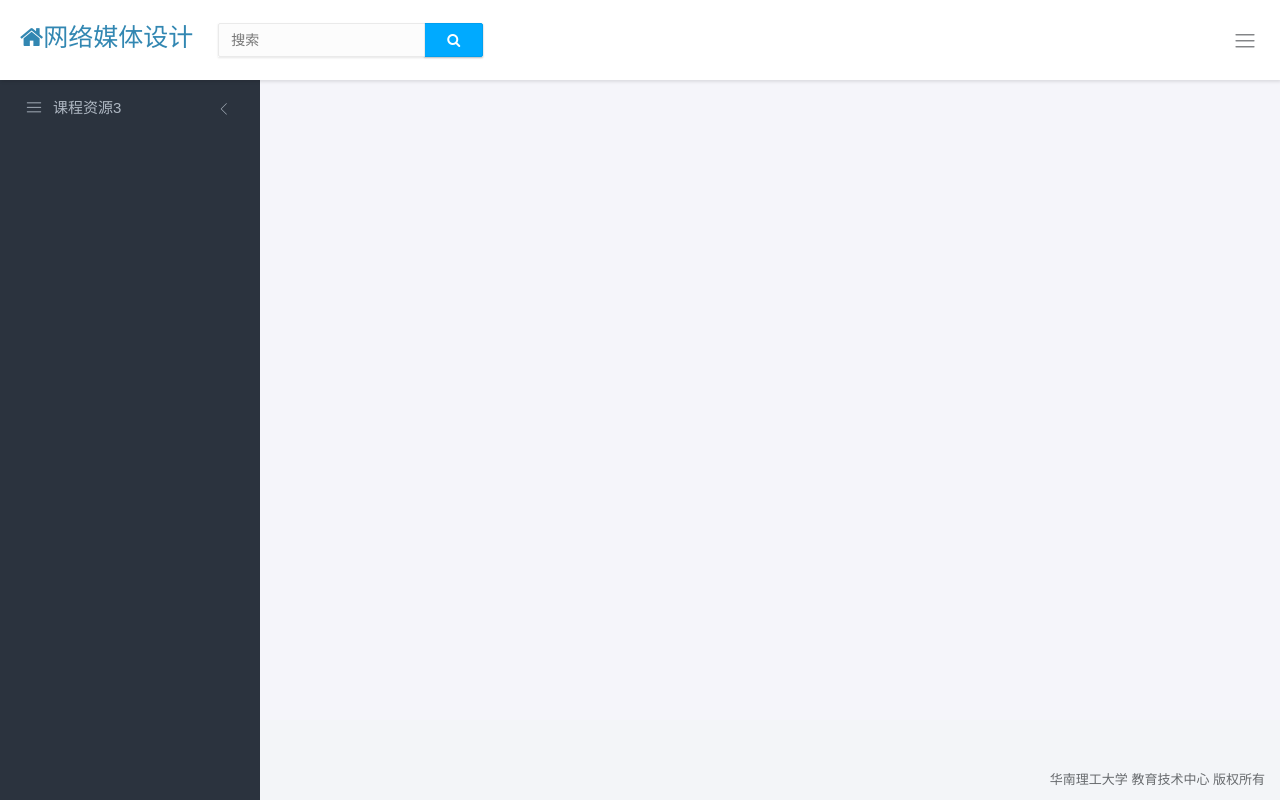
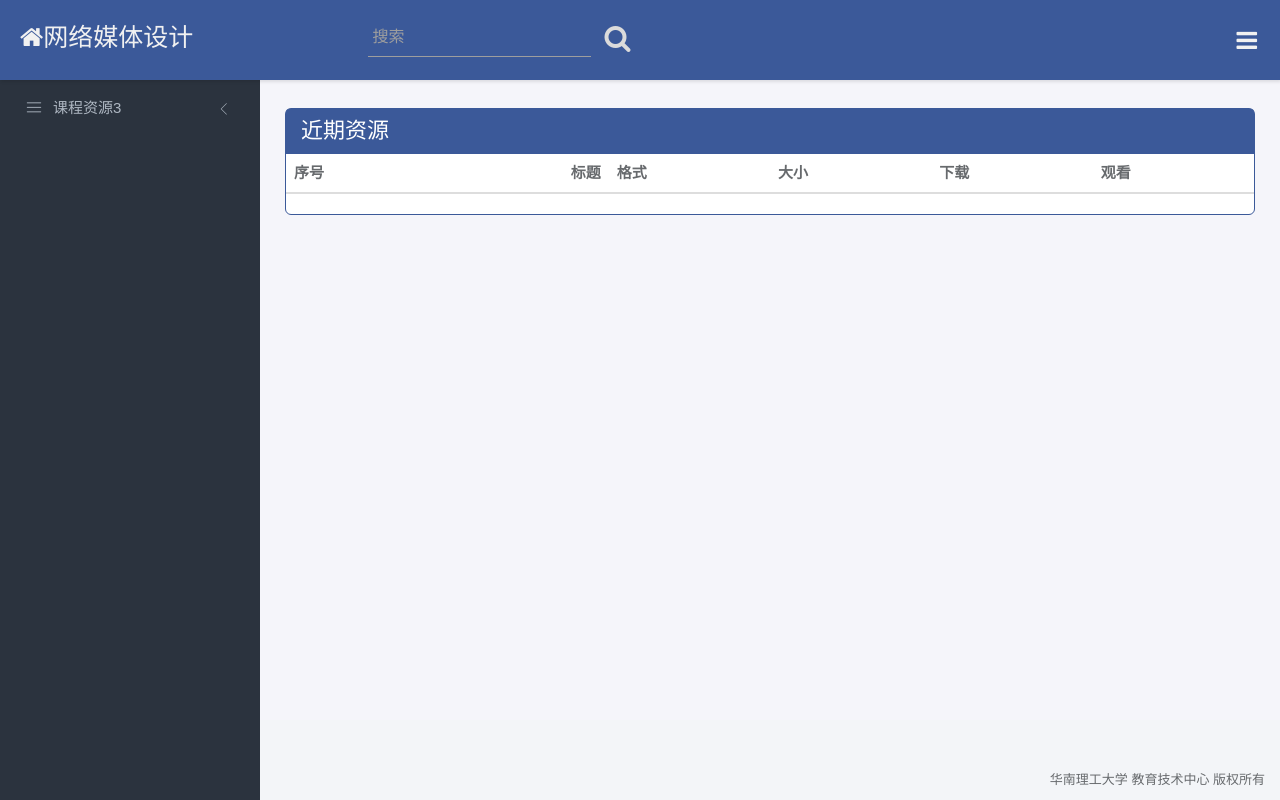
Before and after one commit to sxyzc/wdesign_srp, a Django app: page /srp/index in a window 1280 px wide. Run offline with Django 3.2, Linux system fonts and the light colour scheme; lists and menus that the app fills with data are empty; some libraries are stand-ins or nearby versions.

Commit message:
前端仿facebook 添加下滑隐藏顶部导航，首页添加‘近期资源’

```diff
--- a/srp/static/css/main.css
+++ b/srp/static/css/main.css
@@ -95,7 +95,9 @@ footer {
   left: 0 !important; }
 
 .layout-fullwidth #wrapper .btn-toggle-fullwidth {
-  color: #00AAFF; }
+  /*color: #00AAFF;*/
+  color: #ffffff;
+}
 
 .offcanvas-active #wrapper .sidebar {
   left: 0; }
@@ -113,7 +115,8 @@ footer {
   #wrapper .navbar {
     left: 0 !important; }
   #wrapper .btn-toggle-fullwidth {
-    color: #00AAFF; }
+    /*color: #00AAFF; */
+    color: #ffffff; }
   .btn-toggle-minified {
     display: none; } }
 
@@ -205,25 +208,26 @@ html.fullscreen-bg #wrapper {
 
 
 .navbar-form {
-  padding: 15px;
+  padding-top: 15px;
   border: 0; }
   .navbar-form input[type="text"] {
     min-width: 200px; }
   @media screen and (max-width: 767px) {
     .navbar-form {
-      float: left;
+      float: right;
       width: 70%;
       margin-left: 5px;
-      margin-right: 5px;
+      margin-right: 15px;
       padding-left: 0;
       padding-right: 0; }
       .navbar-form .input-group {
-        width: 70%; }
+        width: 100%; }
       .navbar-form input[type="text"] {
         min-width: 150px; } }
   @media screen and (max-width: 640px) {
     .navbar-form {
-      display: none; } }
+      display: block;
+    } }
 
 .navbar-nav .icon-menu {
   display: inline-block;
@@ -454,12 +458,12 @@ ul.list-justify > li {
   border-radius: 2px;
   border-color: #eaeaea;
   background-color: #fcfcfc; }
-  .form-control:focus {
-    -moz-box-shadow: 0px 1px 2px 0 rgba(0, 0, 0, 0.1);
-    -webkit-box-shadow: 0px 1px 2px 0 rgba(0, 0, 0, 0.1);
-    box-shadow: 0px 1px 2px 0 rgba(0, 0, 0, 0.1);
-    border-color: #d6d6d6;
-    background-color: #fff; }
+  /*.form-control:focus {*/
+    /*-moz-box-shadow: 0px 1px 2px 0 rgba(0, 0, 0, 0.1);*/
+    /*-webkit-box-shadow: 0px 1px 2px 0 rgba(0, 0, 0, 0.1);*/
+    /*box-shadow: 0px 1px 2px 0 rgba(0, 0, 0, 0.1);*/
+    /*border-color: #d6d6d6;*/
+    /*background-color: #fff; }*/
 
 .input-group {
   -moz-box-shadow: 0px 1px 2px 0 rgba(0, 0, 0, 0.1);
--- /dev/null
+++ b/srp/static/css/mystyle.css
@@ -0,0 +1,131 @@
+/*#f1f1f1*/
+/*#3b5999*/
+.brand {
+    font-size: 25px;
+
+}
+.brand > a {
+    color: #f1f1f1;
+}
+.brand > a:hover, .brand >a:active{
+     color: #ffffff;
+}
+@media screen and (min-width: 768px) {
+    .navbar-form {
+        width: 70%;
+        margin-left: 5px;
+        margin-right: 50px;
+        padding-left: 0;
+        padding-right: 0; } }
+
+.table-panel {
+    background-color: #ffffff;
+    border:1px solid #3b5999;
+    border-radius: 6px;
+}
+
+.panel-heading {
+    /*margin-bottom: 20px;*/
+    padding-bottom: 10px;
+    background-color: #3b5999;
+}
+
+.panel-title {
+    /*margin-top: 10px;*/
+    font-size: 22px;
+    color: #ffffff;
+}
+
+.navbar-form {
+    padding-top: 10px;
+    -webkit-box-shadow: none;
+    box-shadow: none;
+    border: none;
+}
+
+.search-input {
+    color: #f1f1f1;
+    background-color: transparent;
+    border: none;
+    border-bottom: 1px solid #9e9e9e;
+    border-radius: 0;
+    outline: none;
+    height: 3rem;
+    box-shadow: none;
+    box-sizing: content-box;
+    transition: all 0.3s;
+    font-size: 16px;
+    padding: 4px;
+}
+
+.input-group {
+    -moz-box-shadow: none;
+    -webkit-box-shadow: none;
+    box-shadow: none; }
+
+.search-input:focus {
+    -moz-box-shadow: none;
+    -webkit-box-shadow: none;
+    /*border-bottom: 1px solid #9e9e9e;*/
+    /*border: none;*/
+    /*box-shadow: none;*/
+    border-bottom: 1px solid #9e9e9e;
+    box-shadow: 0 1px 0 0 #9e9e9e;
+    background-color: transparent; }
+
+.navbar-default {
+    background-color: #3b5999;
+}
+
+.navbar-default .brand {
+    background-color: #3b5999; }
+
+#search-btn {
+    color: #dbdbdb;
+    background-color: transparent;
+    border: none;
+    box-shadow: none;
+    -webkit-box-shadow: none;}
+#search-btn:hover, #search-btn:focus, #search-btn:active {
+    color: #ffffff;
+    background-color: transparent;
+    border: none;
+    box-shadow: none;
+    -webkit-box-shadow: none;
+    outline: none;}
+
+.navbar-btn button, button > a{
+    color: #f1f1f1;
+}
+.navbar-btn button:hover, button > a:hover{
+    color: #ffffff;
+}
+
+.form-control::-moz-placeholder{color:#9e9e9e;opacity:1}
+.form-control:-ms-input-placeholder{color:#9e9e9e}
+.form-control::-webkit-input-placeholder{color:#9e9e9e}
+.form-control:-webkit-autofill {
+    -webkit-box-shadow: 0 0 0px 1000px #3b5999 inset;
+    -webkit-text-fill-color: #ffffff;
+}
+
+.sidebar .nav > li > a:hover i, .sidebar .nav > li > a:focus i, .sidebar .nav > li > a.active i {
+    color: #38a7d5; }
+
+.sidebar .nav > li > a:focus, .sidebar .nav > li > a.active {
+    /*background-color: #19243c;*/
+    border-left-color: #38a7d5; }
+
+/*.sidebar .nav .nav {*/
+    /*background-color: #19243c   ; }*/
+
+a, .pagination>li>a, .pagination>li>span{
+    color: #3b5999; }
+a:hover, a:focus {
+    color: #459bd5;
+    text-decoration: none; }
+
+#dataTables-example_paginate {
+    margin-left: 10px;
+    margin-bottom: 10px;
+}
--- a/srp/templates/index.html
+++ b/srp/templates/index.html
@@ -6,14 +6,14 @@
     <meta http-equiv="X-UA-Compatible" content="IE=edge,chrome=1">
     <meta name="viewport" content="width=device-width, initial-scale=1.0, maximum-scale=1.0, user-scalable=0">
     <style type="text/css">
-    .menu-li-style{border:1px solid #B40607;}//第一层设置属性方便区分
-    #menu li ul{border:1px solid #707F8C; display: none;}//第一层以后的设置属性
+    /*.menu-li-style{border:1px solid #B40607;}//第一层设置属性方便区分*/
+    /*#menu li ul{border:1px solid #707F8C; display: none;}//第一层以后的设置属性*/
     </style>
     <link href="../static/css/bootstrap.min.css" rel="stylesheet">
     <link rel="stylesheet" href="../static/font-awesome/css/font-awesome.min.css">
     <link rel="stylesheet" href="../static/linearicons/style.css">
     <link rel="stylesheet" href="../static/css/main.css">
-    <!--<link rel="stylesheet" href="../static/css/mystyle.css">-->
+    <link rel="stylesheet" href="../static/css/mystyle.css">
     <script type="text/javascript" src="http://code.jquery.com/jquery-latest.js"></script>
 <script>
 function loadXMLDoc(dname)
@@ -131,21 +131,21 @@ console.log(root_node.getAttribute("displayName")+"!!!!!    "+is_leaf)
 <div id="wrapper">
 <!--NAVBAR-->
     <nav class="navbar navbar-default navbar-fixed-top">
-        <div class="brand" style="font-size: 25px">
+        <div class="brand">
             <a href="index.html"><i class="fa fa-home"></i>网络媒体设计</a>
         </div>
         <div class="container-fluid">
             <!--<div class="navbar-btn visible-sm visible-xs">-->
-                <!--<button type="button"><a href="javascript:history.go(-1);"><i class="lnr lnr-arrow-left"></i></a></button>-->
+                <!--<button type="button"><a href="javascript:history.go(-1);"><i class="fa fa-arrow-left"></i></a></button>-->
             <!--</div>-->
             <div class="navbar-btn navbar-btn-right">
-                <button type="button" class="btn-toggle-fullwidth"><i class="lnr lnr-menu"></i></button>
+                <button type="button" class="btn-toggle-fullwidth"><i class="fa fa-bars"></i></button>
             </div>
-            <form role="form" method="GET" action="{% url 'srp:search' %}" class="navbar-form navbar-left" style="display: block; margin-left: 10px">
+            <form role="form" method="GET" action="{% url 'srp:search' %}" class="navbar-form navbar-right">
                 <div class="input-group">
                     <!--<label for="keyword" class="control-label sr-only">关键词</label>-->
-                    <input type="text" class="form-control" id="keyword" value="" placeholder="搜索" name="keyword">
-                    <span class="input-group-btn"><button id="search-btn" type="submit" class="btn btn-primary"><i class="fa fa-search"></i></button></span>
+                    <input type="text" class="form-control search-input" id="keyword" value="" placeholder="搜索" name="keyword">
+                    <span class="input-group-btn"><button id="search-btn" type="submit" class="btn"><i class="fa fa-search fa-2x"></i></button></span>
                 </div>
             </form>
         </div>
@@ -188,15 +188,67 @@ console.log(root_node.getAttribute("displayName")+"!!!!!    "+is_leaf)
     <div class="main">
         <div class="main-content">
             <div class="container-fluid">
+                <div class="table-panel">
+                    <div class="panel-heading">
+                        <!---------------- 首页显示最新10条资源 ----------------->
+                        <h3 class="panel-title">近期资源</h3>
+                    </div>
+                    <div class="panel-body no-padding">
+                        <div class="">
                             <table class="table">
+                                <thead>
+                                <tr>
+                                    <th>序号</th>
+                                    <th style="text-align:right">标题</th>
+                                    <th>格式</th>
+                                    <th>大小</th>
+                                    <th>下载</th>
+                                    <th>观看</th>
+                                </tr>
+                                </thead>
+                                <tbody>
                                 {% for res in L %}
+                                <!-- 资源信息为
+        temp_list =[title_text,download_text,format_text,size_text,time_text,user_text,key_word,other_01,other_02,other_03]  -->
                                 <tr>
-                          <td>{{res.0}}</a></td>
-                          <td style="text-align:right">{{res.1}}</td>
-                          <td >{{res.2}}</td>
+                                    <td>{{ forloop.counter }}</td>
+                                    <td style="text-align:right">{{res.0}}</td>
+                                    <td>{{res.2}}</td>
+                                    <td>{{res.3}}</td>
+                                    <td ><a href='{{res.res_path}}'><i class="fa fa-download"></i><span class="hidden-xs">下载</span></a></td>
+                                    <td ><a href='{{res.other_01}}'><i class="fa fa-eye"></i><span class="hidden-xs">观看</span></a></td>
                                 </tr>
                                 {% endfor %}
+                                </tbody>
                             </table>
+
+                        </div>
+                        <!--<div class="dataTables_paginate paging_simple_numbers" id="dataTables-example_paginate">-->
+                            <!--<ul class="pagination">-->
+                                <!--<li class="paginate_button previous" aria-controls="dataTables-example" tabindex="0" id="dataTables-example_previous">-->
+                                    <!--{% if L.has_previous %}-->
+                                    <!--<a href="?page={{ L.previous_page_number }}">上一页</a>-->
+                                    <!--{% endif %}-->
+                                <!--</li>-->
+                                <!--&lt;!&ndash;<li class="paginate_button active" aria-controls="dataTables-example" tabindex="0"><a href="#">1</a></li>&ndash;&gt;-->
+                                <!--&lt;!&ndash;<li class="paginate_button " aria-controls="dataTables-example" tabindex="0"><a href="#">2</a></li>&ndash;&gt;-->
+                                <!--&lt;!&ndash;<li class="paginate_button " aria-controls="dataTables-example" tabindex="0"><a href="#">3</a></li>&ndash;&gt;-->
+                                <!--&lt;!&ndash;<li class="paginate_button " aria-controls="dataTables-example" tabindex="0"><a href="#">4</a></li>&ndash;&gt;-->
+                                <!--&lt;!&ndash;<li class="paginate_button " aria-controls="dataTables-example" tabindex="0"><a href="#">5</a></li>&ndash;&gt;-->
+                                <!--<li class="paginate_button next" aria-controls="dataTables-example" tabindex="0" id="dataTables-example_next">-->
+                                    <!--{% if L.has_next %}-->
+                                    <!--<a href="?page={{ L.next_page_number }}">下一页</a>-->
+                                    <!--{% endif %}-->
+                                <!--</li>-->
+                            <!--</ul>-->
+                            <!--<div>-->
+                            <!--<span class="current">-->
+                                <!--当前第 {{ L.number }} 页 共 {{ L.paginator.num_pages }} 页.-->
+                            <!--</span>-->
+                            <!--</div>-->
+                        <!--</div>-->
+                    </div>
+                </div>
             </div>
         </div>
     </div>
@@ -212,5 +264,7 @@ console.log(root_node.getAttribute("displayName")+"!!!!!    "+is_leaf)
 <script src="../static/scripts/bootstrap.min.js"></script>
 <script src="../static/scripts/jquery.slimscroll.min.js"></script>
 <script src="../static/scripts/klorofil-common.js"></script>
+<script src="../static/scripts/jquery.bootstrap-autohidingnavbar.js"></script>
+<script>$(".navbar-fixed-top").autoHidingNavbar();</script>
 </body>
 </html>
```
Also changed, not shown: srp/templates/detail.html (+15 -12 lines), srp/templates/search.html (+17 -16 lines), db.sqlite3, srp/static/jquery.bootstrap-autohidingnavbar.js (added), srp/static/scripts/jquery.bootstrap-autohidingnavbar.js (added). Lines whose indentation alone changed are shown as unchanged.
